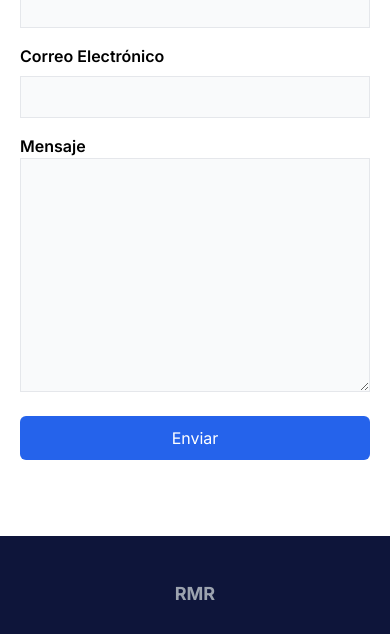
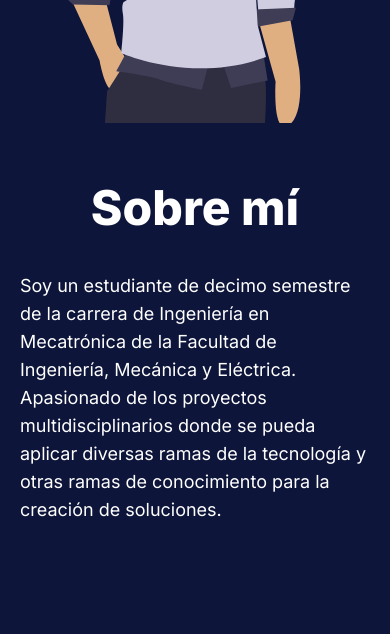
Before and after one commit to Taruix/Portafolio, a React (Create React App) app: page / in a window 390 px wide. Shown: the part 3140-3774 px from the top of the page. Built offline with nearby package versions, Linux system fonts and the light colour scheme.

Commit message:
Se agrego la seccion Sobre Mi, y se añadio la pagina Contacto

```diff
--- a/src/App.js
+++ b/src/App.js
@@ -1,26 +1,26 @@
-import React from 'react';
-import { BrowserRouter, Routes, Route } from 'react-router-dom';
-import Navbar from './Components/Navbar';
-import HomaPage from './Pages/HomaPage';
-
+import React from "react";
+import { BrowserRouter, Routes, Route } from "react-router-dom";
+import Navbar from "./Components/Navbar";
+import ContactPage from "./Pages/ContactPage";
+import HomaPage from "./Pages/HomaPage";
 
 function App() {
   return (
     <>
-    <BrowserRouter>
-      {/* Barra de Navegacion */}
-      <Navbar/>
+      <BrowserRouter>
+        {/* Barra de Navegacion */}
+        <Navbar />
 
         <Routes>
-          <Route path="/" element={<HomaPage/>} />
+          <Route path="/" element={<HomaPage />} />
           <Route path="/proyectos" element={<h1>Proyectos</h1>} />
+          <Route path="/contacto" element={<ContactPage />} />
 
           <Route path="*" element={<h1>Not Found</h1>} />
         </Routes>
-
-    </BrowserRouter>
+      </BrowserRouter>
     </>
-  )
+  );
 }
 
 export default App;
--- /dev/null
+++ b/src/Components/AboutMe.jsx
@@ -0,0 +1,34 @@
+import React from "react";
+import MeSVG from "../Images/AboutMePerson.svg";
+
+export default function AboutMe() {
+  return (
+    <>
+      {/* Contenedor del contenido seccion Sobre mi */}
+      <div className="flex justify-center bg-[#0E153A] text-white font-inter py-14">
+        {/* Contenido seccion Sobre Mi */}
+        <div className="flex-container lg:flex w-full md:w-[768px] lg:w-[1024px] mx-5 h-[5/6] my-5 lg:h-screen lg:my-0 justify-center items-center">
+          {/* Imagen de la seccion */}
+          <div className="w-full lg:w-6/12 flex justify-center items-center h-2/4 lg:h-full">
+            <img src={MeSVG} alt="" className="h-full lg:h-fit" />
+          </div>
+
+          {/* Informacion de la seccion */}
+          <div className="w-full lg:w-6/12 flex flex-col justify-center items-center h-1/2 lg:h-full gap-y-10">
+            {/* Titulo de la seccion */}
+            <h2 className="text-5xl font-extrabold text-center lg:text-left">
+              Sobre mí
+            </h2>
+            <p className="text-lg">
+              Soy un estudiante de decimo semestre de la carrera de Ingeniería
+              en Mecatrónica de la Facultad de Ingeniería, Mecánica y Eléctrica.
+              Apasionado de los proyectos multidisciplinarios donde se pueda
+              aplicar diversas ramas de la tecnología y otras ramas de
+              conocimiento para la creación de soluciones.
+            </p>
+          </div>
+        </div>
+      </div>
+    </>
+  );
+}
--- a/src/Components/ContactMe.jsx
+++ b/src/Components/ContactMe.jsx
@@ -44,7 +44,7 @@ export default function ContactMe() {
       {/* Contenedor del contenido de contacto */}
       <div className="flex justify-center font-inter py-14">
         {/* Contenido de contacto */}
-        <div className="flex flex-col lg:flex w-full md:w-[768px] lg:w-[1024px] mx-5 h-[5/6] my-5 lg:h-screen lg:my-0 justify-center items-cente gap-y-10">
+        <div className="flex flex-col lg:flex w-full md:w-[768px] lg:w-[1024px] px-5 h-[5/6] my-5 lg:h-screen lg:my-0 justify-center items-cente gap-y-10">
           {/* Titulo */}
           <div>
             <h2 className="text-center text-5xl font-extrabold">Contacto</h2>
--- a/src/Components/Navbar.jsx
+++ b/src/Components/Navbar.jsx
@@ -34,6 +34,9 @@ export default function Navbar() {
                 </li>
                 <li>
                   <NavLink to="/proyectos">Proyectos</NavLink>
+                </li>
+                <li>
+                  <NavLink to="/contacto">Contacto</NavLink>
                 </li>
                 <li>
                   <NavLink to="/cv">CV</NavLink>
--- /dev/null
+++ b/src/Pages/ContactPage.jsx
@@ -0,0 +1,12 @@
+import React from "react";
+import ContactMe from "../Components/ContactMe";
+import Footer from "../Components/Footer";
+
+export default function ContactPage() {
+  return (
+    <>
+      <ContactMe />
+      <Footer />
+    </>
+  );
+}
--- a/src/Pages/HomaPage.jsx
+++ b/src/Pages/HomaPage.jsx
@@ -1,4 +1,5 @@
 import React from "react";
+import AboutMe from "../Components/AboutMe";
 import ContactMe from "../Components/ContactMe";
 import Footer from "../Components/Footer";
 import HeroImage from "../Components/HeroImage";
@@ -11,7 +12,7 @@ export default function HomaPage() {
       <HeroImage />
       <HomeProyects />
       <HomeSkills />
-
+      <AboutMe />
       <ContactMe />
       <Footer />
     </>
```
Also changed, not shown: src/Images/AboutMePerson.svg (added), src/Images/programing.svg.
